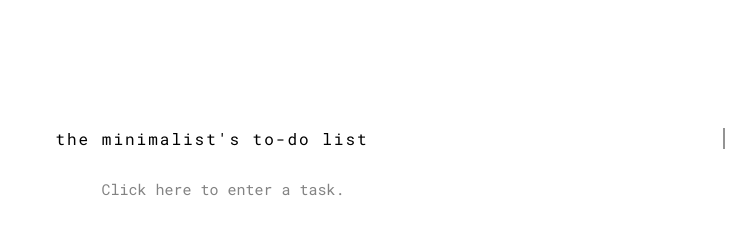
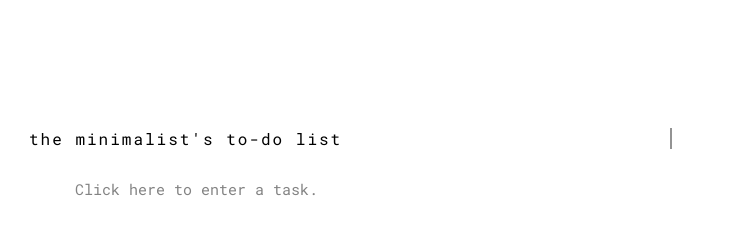
Before and after one commit to githelsui/minimalists_todolist, a plain HTML site: page index.html in a window 1280 px wide. Shown: the whole page, without its empty margins (427-1183 px from the left). Drawn offline with Linux system fonts and the light colour scheme.

Commit message:
nowrap auto

```diff
--- a/css/style.css
+++ b/css/style.css
@@ -6,6 +6,7 @@ body {
 .container {
   height: 100%;
   padding: 100px;
+  width: 80%;
   text-align: center;
   //margin-top: 300px;
 }
@@ -36,18 +37,18 @@ body {
   font-family: "Roboto Mono";
   overflow: hidden; /* Ensures the content is not revealed until the animation */
   border-right: .15em solid black; /* The typwriter cursor */
-  white-space: nowrap;; /* Keeps the content on a single line */
+  white-space: auto; /* Keeps the content on a single line */
   margin: 0 auto; /* Gives that scrolling effect as the typing happens */
   letter-spacing: 2px; /* Adjust as needed */
   animation:
-     typing 3.5s steps(40, end),
+     typing 2.5s steps(40, end),
      blinking-cursor .75s  infinite;
 
 }
 #box {
   background-color: transparent;
   outline: transparent;
-  white-space: nowrap;
+  white-space: auto;
   overflow: hidden;
   width: 100%;
   text-align: center;
```
